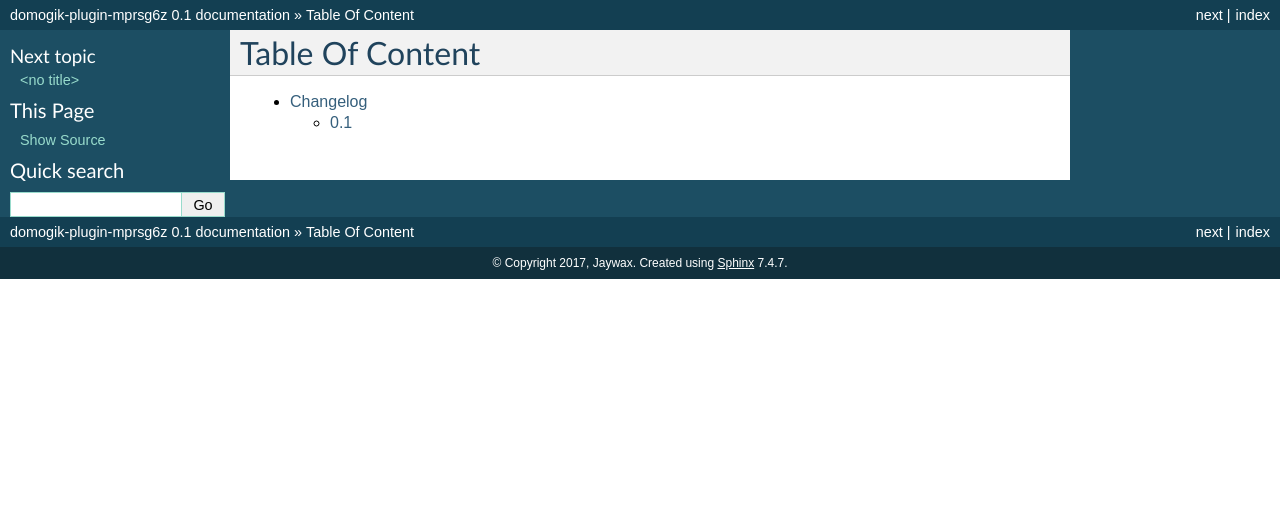
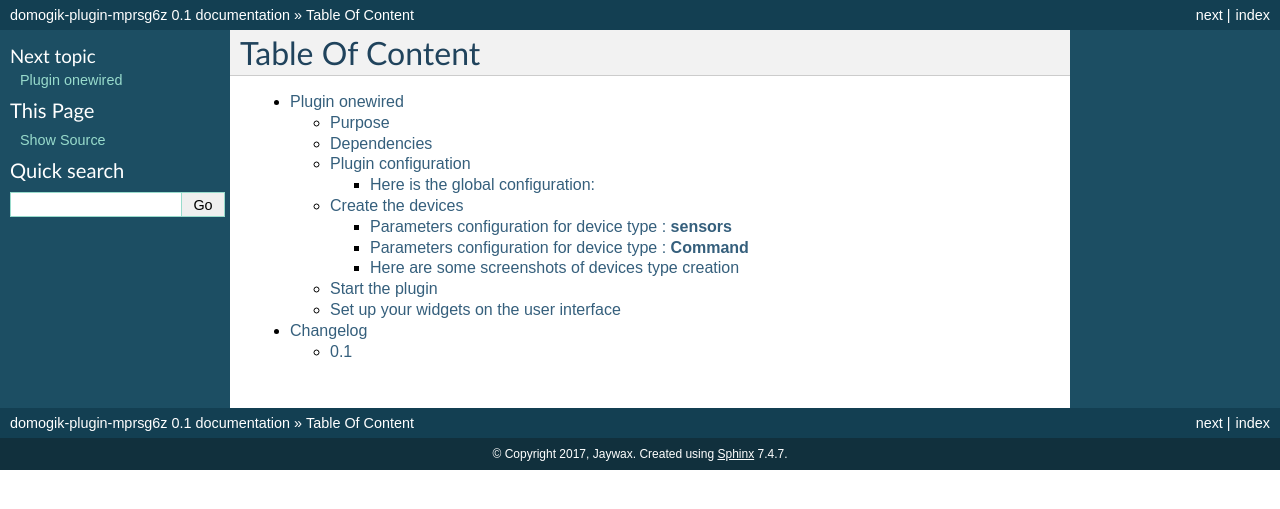
Before and after one commit to jaywax/domogik-plugin-mprsg6z, a Sphinx documentation site: the page built from docs/index.txt, in a window 1280 px wide. Shown: the top 509 px of the page. Built offline with Sphinx 7.4.7, drawn with Linux system fonts in a browser that asks for light colours; some of the changed lines change nothing that is shown.

Commit message:
doc tests

```diff
--- a/docs/conf.py
+++ b/docs/conf.py
@@ -20,4 +20,3 @@
 
 html_theme = 'default'
 html_static_path = ['_static']
-htmlhelp_basename = project
--- a/docs/mprsg6z.txt
+++ b/docs/mprsg6z.txt
@@ -0,0 +1,153 @@
+.. _index:
+
+===================
+Plugin onewired
+===================
+
+Purpose
+=======
+
+Another Domogik plugin for 1-wire bus.
+
+* This is a no xPL plugin, sensor value are update by **0mq messages**
+* The plugin read only the 1-wire sensor created devices
+* There are one sensor for one device
+* Except for 1-wire counter, there is 2 sensors: one sensor counter et one incremental counter sensor
+* The plugin can read all properties of 1-wire chip like **"B1-R1-A/pressure"** for a **DS2438** chip.
+* The plugin only support a few datatype like Temperature, Humidity, Pressure
+* But there is generic Voltage datatype for 1-wire CAN like **DS2438** or **DS2450**
+* The plugin can read Input sensor device like DS2405/6/7/8/13 (Tested for DS2405/6)
+
+
+
+Dependencies
+============
+
+* A owfsserver on local or remote host
+
+On Debian jessie::
+
+	# apt-get install owfs owshell
+
+* Python module: ow
+
+
+On Debian jessie::
+
+	# pip install ow
+
+
+In plugin configuration, you can choose a direct access to the 1-wire bus ou use the owfs server **owserver**.
+In this case, you can test the 1-wire with this shell command.
+
+Example with a remote owfs server::
+
+    $ owdir -s vesta
+    /28.7079D0040000
+    /28.2CAED7010000
+    /28.5C1FD0040000
+    /28.219ED7010000
+    /26.D050E7000000
+    /26.3442E7000000
+    /26.99E4F1000000
+    /81.E1BC2C000000
+    /05.3A9233000000
+    /1D.6C010F000000
+    /1D.61BF0D000000
+    /bus.0
+    /uncached
+    /settings
+    /system
+    /statistics
+    /structure
+    /simultaneous
+    /alarm
+
+
+Example reading temperature sensor::
+
+    $ owget -s vesta /28.7079D0040000/temperature ; echo
+       9.875
+
+
+Plugin configuration
+====================
+
+Here is the global configuration:
+---------------------------------
+
+===================== =========================== ======================================================================
+Key                   Type                        Description
+===================== =========================== ======================================================================
+1-wire_device         string                      1-Wire device (usb: 'u', lan: 'host:4304')
+--------------------- --------------------------- ----------------------------------------------------------------------
+1-wire_cache          integer                     If you use have a lot of 1wire devices you should use the cache
+===================== =========================== ======================================================================
+
+
+
+Create the devices
+==================
+
+Device's type available:
+
+.. image:: Domogik_Plugin_Onewired_1.png
+
+
+
+Parameters configuration for device type : **sensors**
+------------------------------------------------------
+
+
+===================== =========================== ======================================================================
+Key                   Type                        Description
+===================== =========================== ======================================================================
+device                string                      The hexadecimal 1-wire sensor address (example: 28.2CAED7010000)
+--------------------- --------------------------- ----------------------------------------------------------------------
+interval              number                      The time in seconds between two sensor's reading
+--------------------- --------------------------- ----------------------------------------------------------------------
+properties            choice                      Select the 1-wire propertie in the list (example: temperature for a DS18B20 sensor)
+===================== =========================== ======================================================================
+
+
+
+
+Parameters configuration for device type : **Command**
+------------------------------------------------------
+
+This device is for output IO chips like DS2405, DS2406/7, DS2408.
+
+You need to configure this parameter :
+
+===================== =========================== ======================================================================
+Key                   Type                        Description
+===================== =========================== ======================================================================
+device                string                      The hexadecimal 1-wire sensor address (example: 28.2CAED7010000)
+--------------------- --------------------------- ----------------------------------------------------------------------
+properties            choice                      Select the 1-wire propertie in the list (example: PIO for a DS2405 sensor)
+===================== =========================== ======================================================================
+
+
+
+Here are some screenshots of devices type creation
+--------------------------------------------------
+
+
+.. image:: Domogik_Plugin_Onewired_3.png
+
+.. image:: Domogik_Plugin_Onewired_4.png
+
+.. image:: Domogik_Plugin_Onewired_5.png
+
+
+
+Start the plugin
+================
+
+You can now start the plugin (start button) and use the created devices.
+
+
+Set up your widgets on the user interface
+=========================================
+
+You can now place the widgets of your devices features on the user interface.
```
